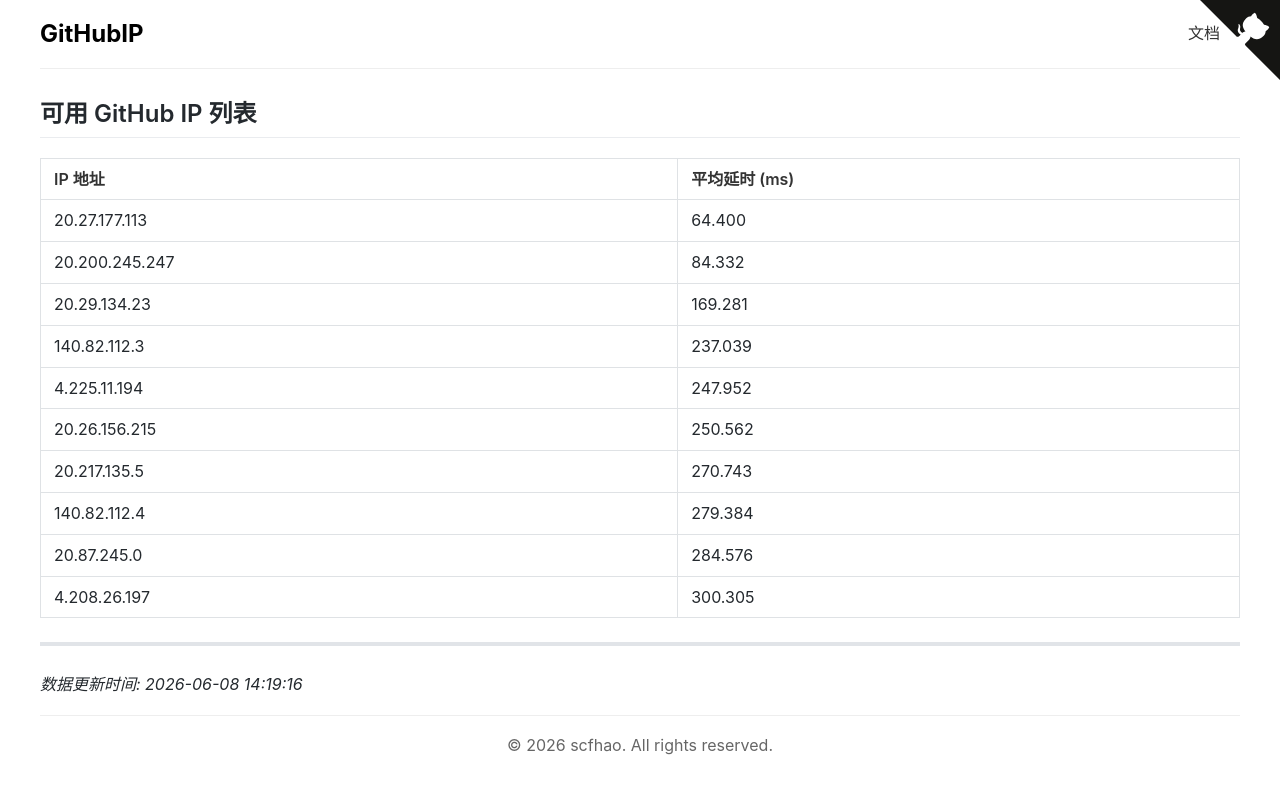
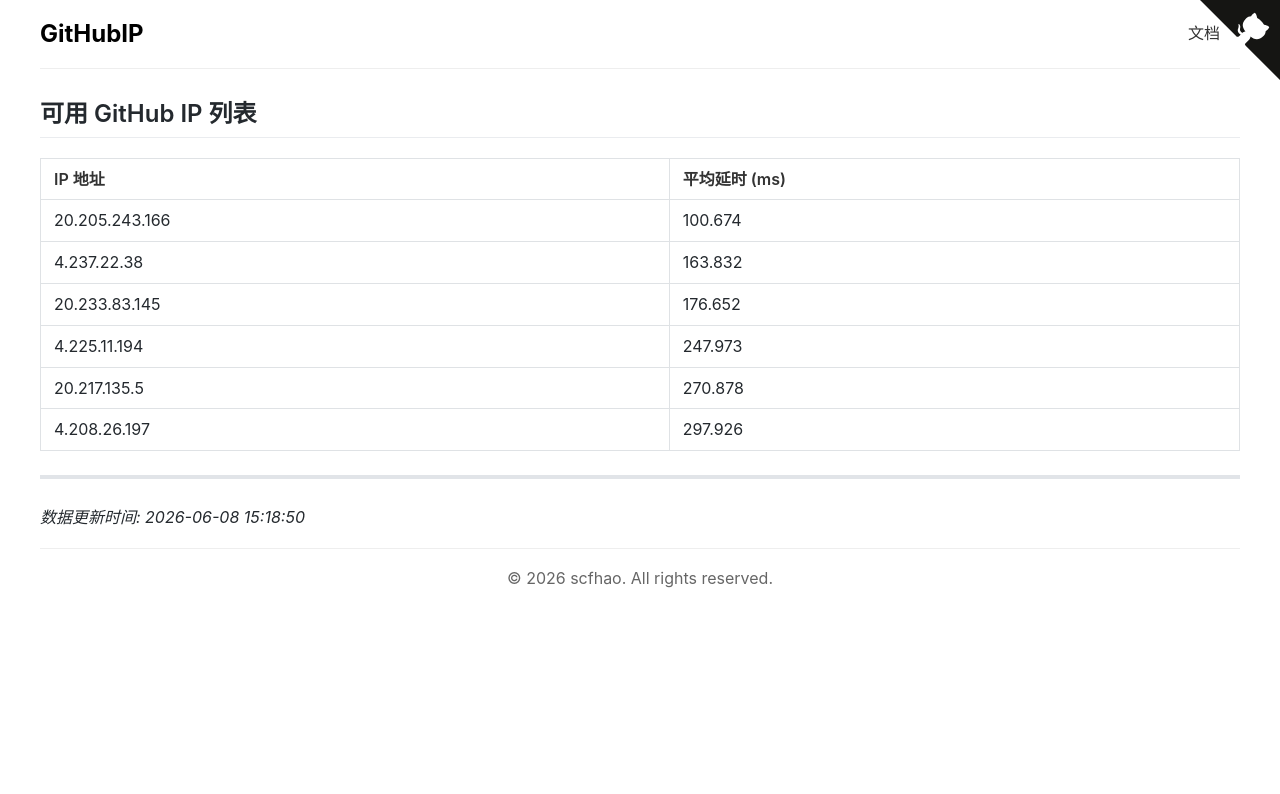
Before and after one commit to scfhao/GitHubIP, a Jekyll site: the page built from index.md, in a window 1280 px wide. Shown: the top 794 px of the page. Built offline with Jekyll 4.4.1, drawn with Linux system fonts in a browser that asks for light colours.

Commit message:
自动脚本执行 - 2026-06-08 15:18:50

```diff
--- a/index.md
+++ b/index.md
@@ -1,24 +1,20 @@
 ---
 layout: home
 title: GitHub IP 列表
-date: 2026-06-08 14:19:16
+date: 2026-06-08 15:18:50
 ---
 
 ## 可用 GitHub IP 列表
 
 | IP 地址 | 平均延时 (ms) |
 |---------|--------------|
-| 20.27.177.113 | 64.400 |
-| 20.200.245.247 | 84.332 |
-| 20.29.134.23 | 169.281 |
-| 140.82.112.3 | 237.039 |
-| 4.225.11.194 | 247.952 |
-| 20.26.156.215 | 250.562 |
-| 20.217.135.5 | 270.743 |
-| 140.82.112.4 | 279.384 |
-| 20.87.245.0 | 284.576 |
-| 4.208.26.197 | 300.305 |
+| 20.205.243.166 | 100.674 |
+| 4.237.22.38 | 163.832 |
+| 20.233.83.145 | 176.652 |
+| 4.225.11.194 | 247.973 |
+| 20.217.135.5 | 270.878 |
+| 4.208.26.197 | 297.926 |
 
 ---
 
-*数据更新时间: 2026-06-08 14:19:16*
+*数据更新时间: 2026-06-08 15:18:50*
```
